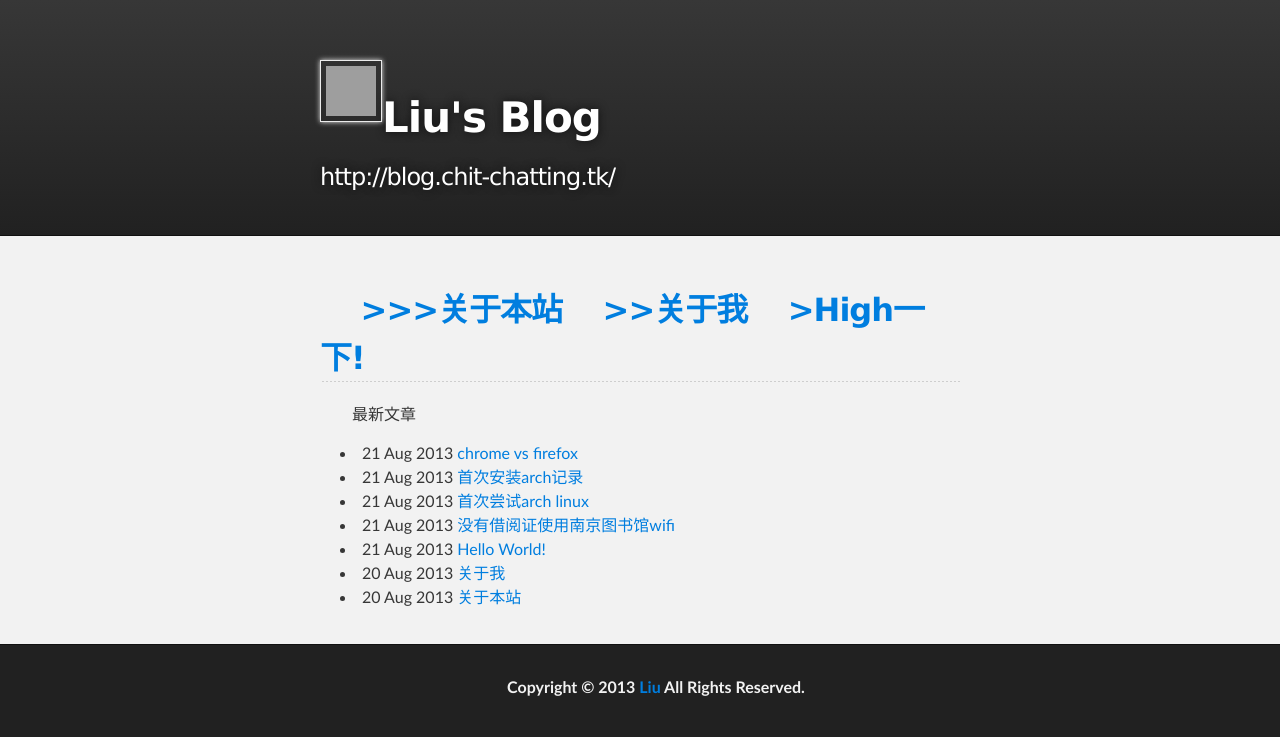
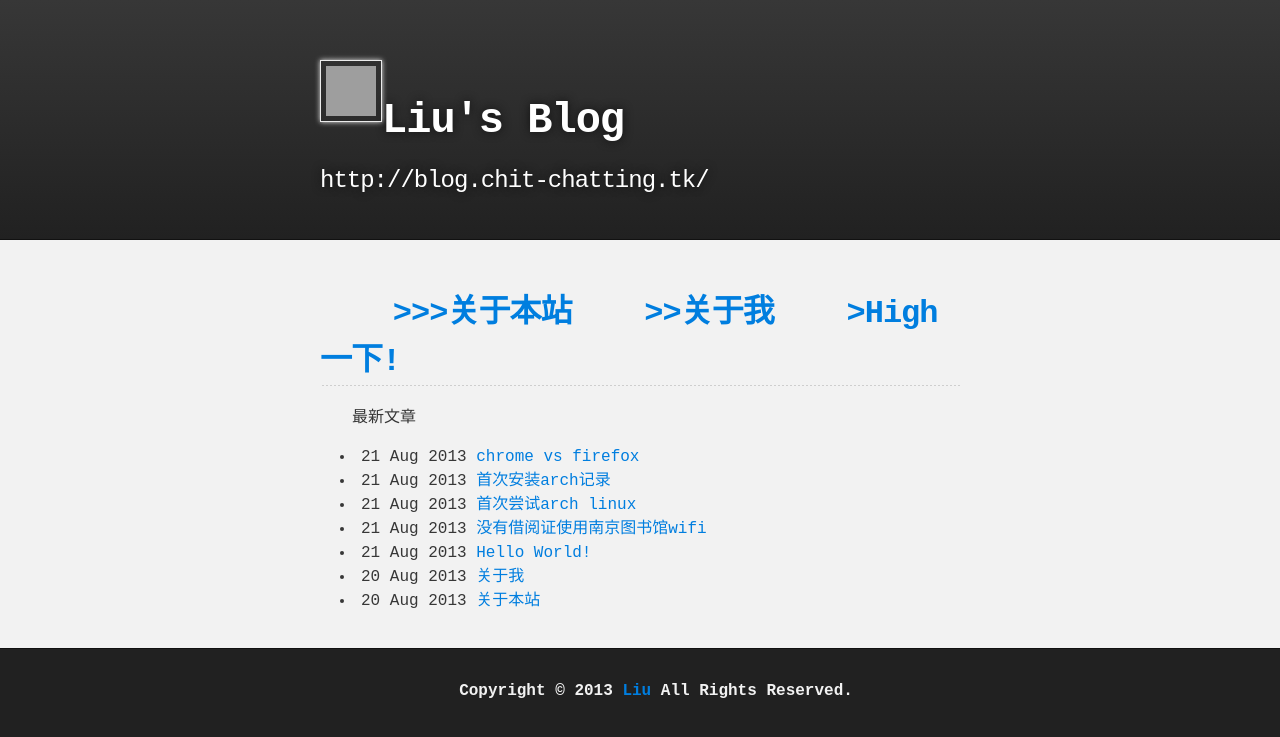
Before and after one commit to laurence6/blog, a Jekyll site: the page built from index.html, in a window 1280 px wide. Shown: the top 737 px of the page. Built offline with Jekyll 4.4.1, drawn with Linux system fonts in a browser that asks for light colours; grey boxes are pictures that could not be loaded.

Commit message:
css update

```diff
--- a/stylesheets/stylesheet.css
+++ b/stylesheets/stylesheet.css
@@ -56,7 +56,7 @@ body {
   color:#373737;
   background: #212121;
   font-size: 16px;
-  font-family: 'Myriad Pro', Calibri, Helvetica, Arial, sans-serif;
+  font-family: monospace;
   line-height: 1.5;
   -webkit-font-smoothing: antialiased;
 }
@@ -65,7 +65,7 @@ h1, h2, h3, h4, h5, h6 {
   margin: 10px 0;
   font-weight: 700;
   color:#222222;
-  font-family: 'Lucida Grande', 'Calibri', Helvetica, Arial, sans-serif;
+  font-family: monospace;
   letter-spacing: -1px;
 }
 
```
